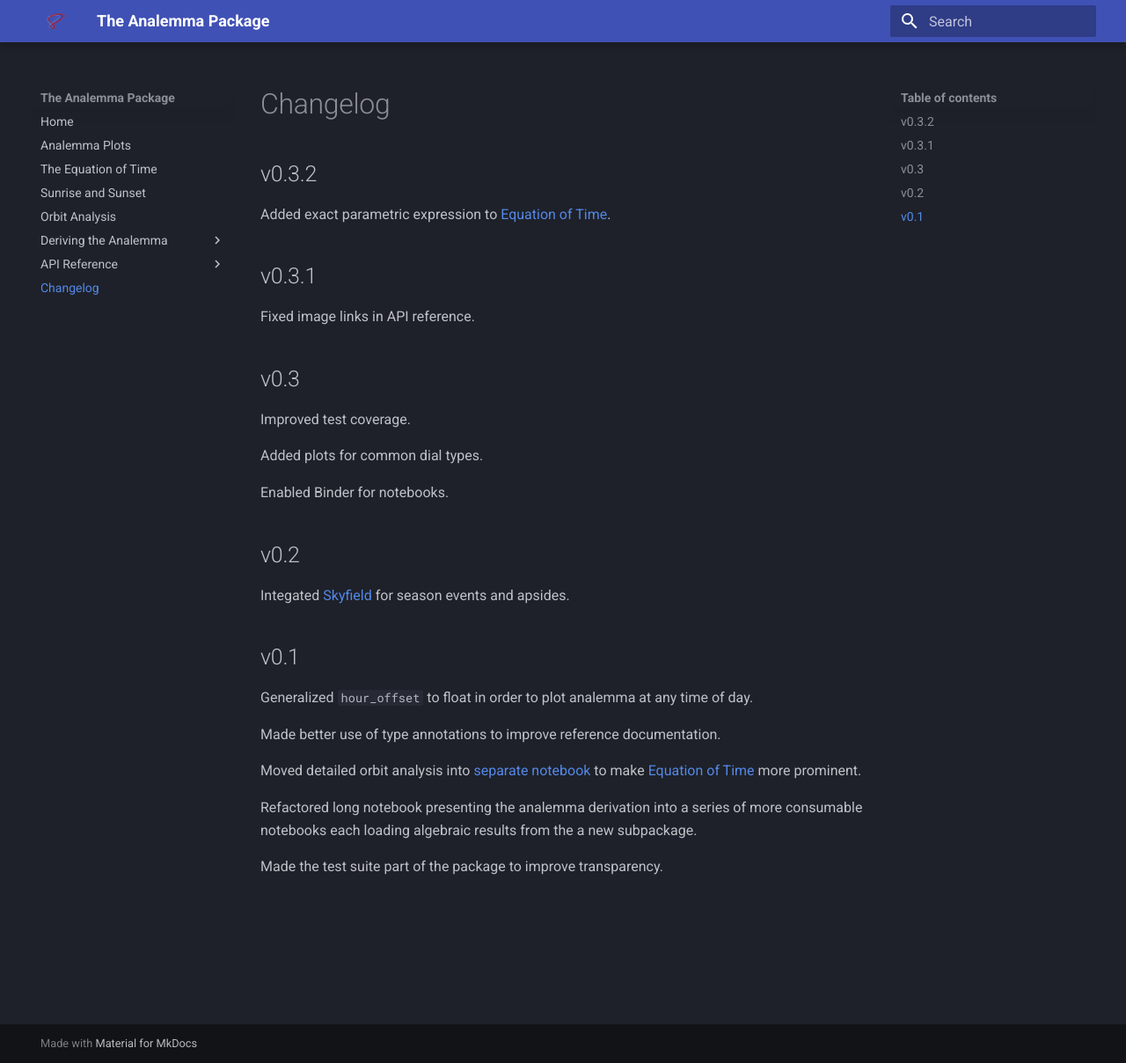
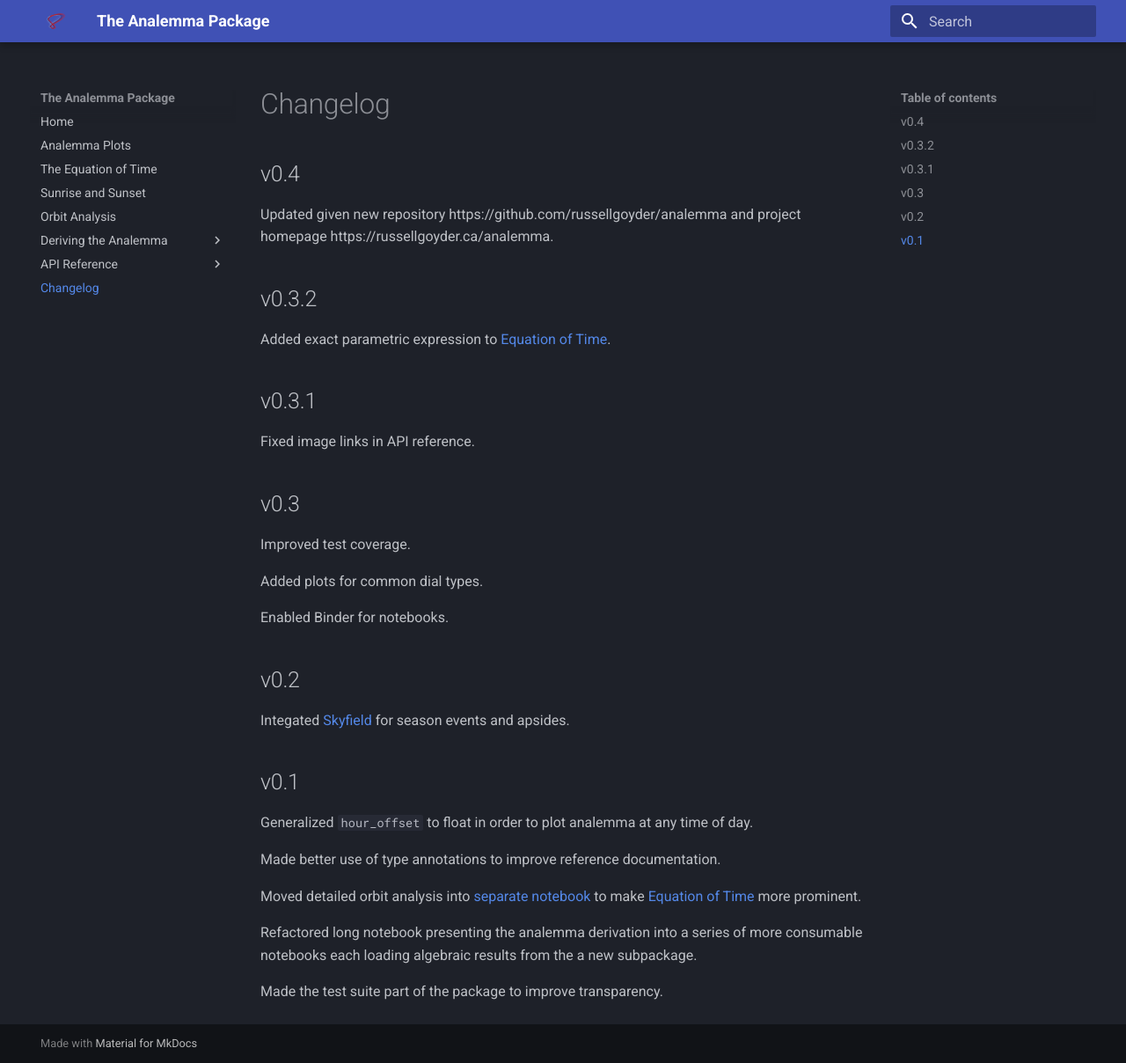
Before and after one commit to russellgoyder/analemma, an MkDocs documentation site: the page built from docs/changelog.md, in a window 1280 px wide and 1208 px high. Shown: the whole window at 88% size. Built offline with MkDocs 1.6.1 and Material for MkDocs 9.7.7, drawn with Linux system fonts in a browser that asks for light colours.

Commit message:
Changelog and note ahead of release

```diff
--- a/docs/changelog.md
+++ b/docs/changelog.md
@@ -1,5 +1,9 @@
 
 # Changelog
+
+## v0.4
+
+Updated given new repository https://github.com/russellgoyder/analemma and project homepage https://russellgoyder.ca/analemma.
 
 ## v0.3.2
 
```
Also changed, not shown: scripts/README.md (added, +11 -0 lines).
